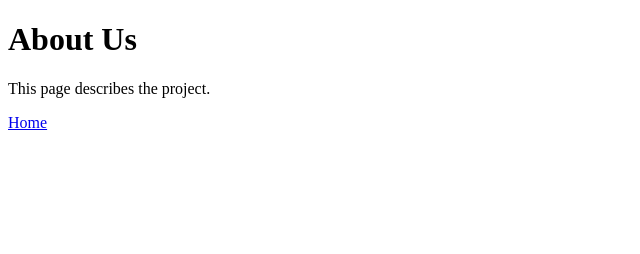
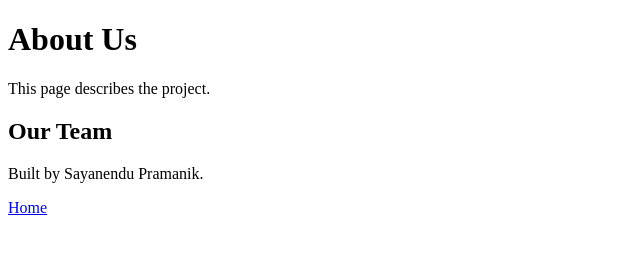
Before and after one commit to RAj5517/my-website, a plain HTML site: page about.html in a window 1280 px wide. Shown: the whole page, without its empty margins (0-640 px from the left). Drawn offline with Linux system fonts and the light colour scheme.

Commit message:
Feature: add team section to about.html

```diff
--- a/about.html
+++ b/about.html
@@ -7,6 +7,8 @@
 <body>
   <h1>About Us</h1>
   <p>This page describes the project.</p>
+  <h2>Our Team</h2>
+  <p>Built by Sayanendu Pramanik.</p>
   <a href="index.html">Home</a>
 </body>
 </html>
```
